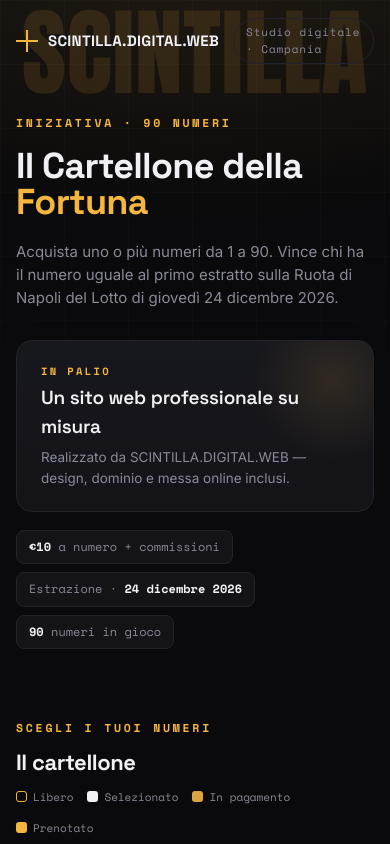
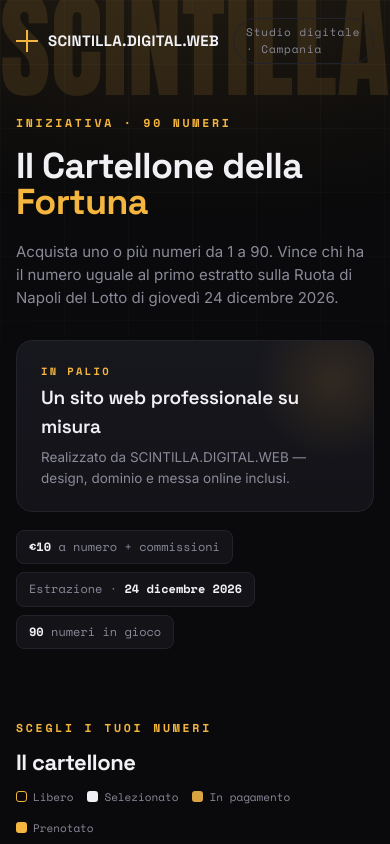
Before and after one commit to scintillaanselmo0-cell/cartellone2026, a plain HTML site: page index.html in a window 390 px wide. Shown: the top 844 px of the page. Drawn offline with nearby package versions, Linux system fonts and the light colour scheme; no server answers.

Commit message:
Watermark SCINTILLA edge-to-edge su mobile (SVG textLength 100vw)
Co-Authored-By: Claude Opus 4.8 <noreply@anthropic.com>
Claude-Session: https://claude.ai/code/session_01K8mx4RH1Ts2pfAiSWvnD1c

```diff
--- a/index.html
+++ b/index.html
@@ -43,12 +43,10 @@ body::after{
 .wrap{max-width:1080px;margin:0 auto;padding:clamp(18px,3.5vw,40px) clamp(16px,4vw,28px) 150px;position:relative}
 .wrap>*{position:relative;z-index:1}
 .wmark{
-  position:absolute;z-index:0;top:clamp(6px,2.5vw,34px);left:50%;transform:translateX(-50%);
-  width:130%;text-align:center;white-space:nowrap;pointer-events:none;user-select:none;
-  font-family:'Anton','Space Grotesk',sans-serif;font-weight:400;text-transform:uppercase;letter-spacing:.005em;
-  font-size:clamp(96px,22vw,290px);line-height:.9;
-  color:rgba(245,182,63,.12);
+  position:absolute;z-index:0;top:clamp(4px,2vw,30px);left:50%;transform:translateX(-50%);
+  width:min(1080px,100vw);height:auto;pointer-events:none;user-select:none;overflow:visible;
 }
+.wmark text{font-family:'Anton','Space Grotesk',sans-serif;fill:rgba(245,182,63,.12)}
 
 .mono{font-family:'Space Mono',monospace}
 .eyebrow{font-family:'Space Mono',monospace;font-size:11.5px;letter-spacing:.24em;text-transform:uppercase;color:var(--spark);font-weight:700}
@@ -245,7 +243,9 @@ body::after{
 
 <div class="wrap" id="app">
 
-  <div class="wmark" aria-hidden="true">SCINTILLA</div>
+  <svg class="wmark" aria-hidden="true" viewBox="0 0 1000 235" preserveAspectRatio="xMidYMid meet">
+    <text x="500" y="224" text-anchor="middle" textLength="1000" lengthAdjust="spacingAndGlyphs" font-size="300">SCINTILLA</text>
+  </svg>
 
   <div class="topbar">
     <div class="logo"><span class="spk"></span><b id="brandTop"></b></div>
```
